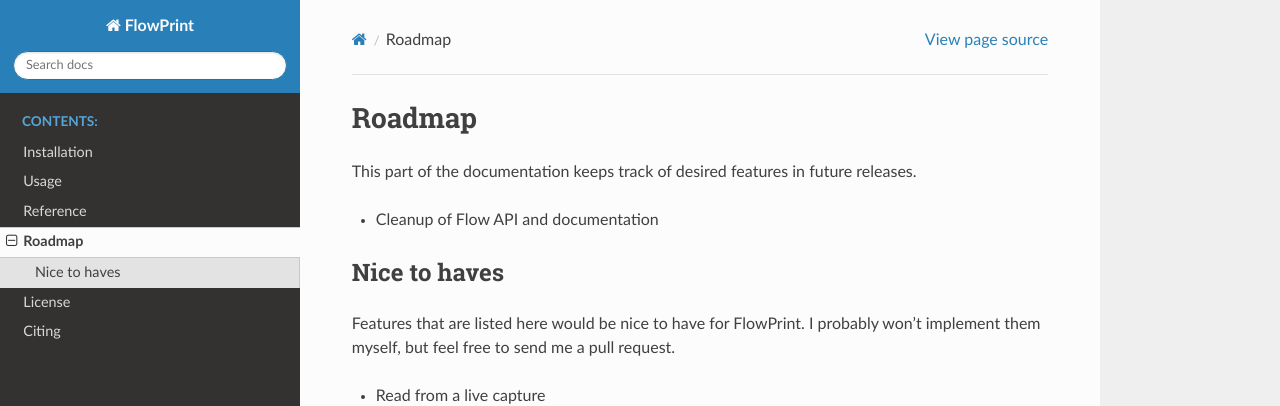
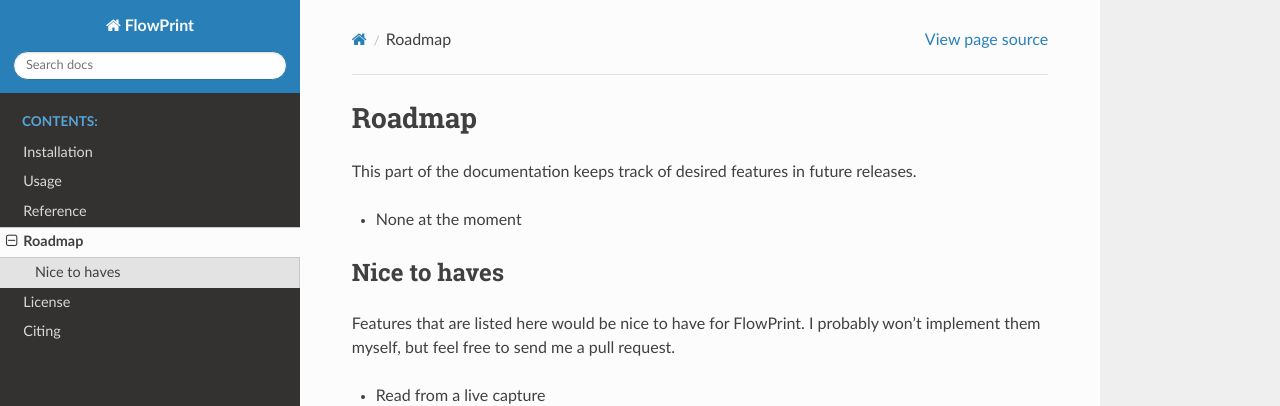
Before and after one commit to Thijsvanede/FlowPrint, a Sphinx documentation site: the page built from docs/source/roadmap.rst, in a window 1280 px wide. Shown: the top 406 px of the page. Built offline with Sphinx 7.4.7 and the Read the Docs theme 2.0.0, drawn with Linux system fonts in a browser that asks for light colours.

Commit message:
Updated roadmap

```diff
--- a/docs/source/roadmap.rst
+++ b/docs/source/roadmap.rst
@@ -3,7 +3,7 @@
 
 This part of the documentation keeps track of desired features in future releases.
 
-- Cleanup of Flow API and documentation
+- None at the moment
 
 Nice to haves
 ^^^^^^^^^^^^^
```
